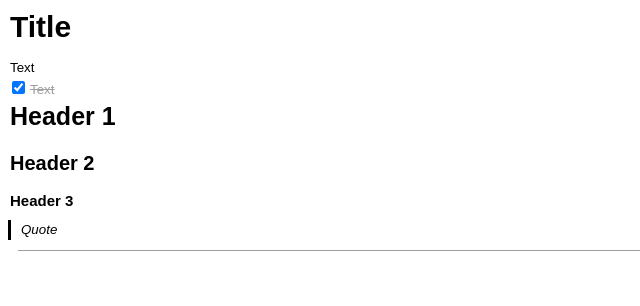
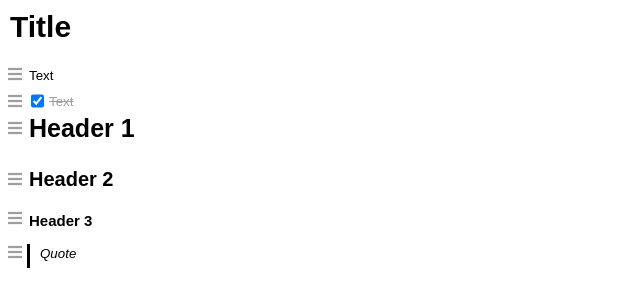
Before and after one commit to werlen-nevio/Note, a plain HTML site: page src/Note.html in a window 1280 px wide. Shown: the whole page, without its empty margins (0-640 px from the left). Drawn offline with nearby package versions, Linux system fonts and the light colour scheme.

Commit message:
Add sortable js

```diff
--- a/src/Note.html
+++ b/src/Note.html
@@ -1,11 +1,15 @@
+<!DOCTYPE html>
 <html>
 <head>
     <script src="https://code.jquery.com/jquery-3.6.0.min.js"></script>
+    <script src="https://cdnjs.cloudflare.com/ajax/libs/Sortable/1.14.0/Sortable.min.js"></script>
+    <link rel="stylesheet" href="https://cdnjs.cloudflare.com/ajax/libs/font-awesome/5.15.4/css/all.min.css" integrity="sha512-..." crossorigin="anonymous" />
     <link rel="stylesheet" href="css/note.css">
     <script src="js/note.js"></script>
 </head>
 <body>
     <div class="Title" data-text="Title"></div>
+    <div class="sortable-divs">
         <div class="Text" data-text="Text"></div>
         <div class="ToDo" data-Checked="true" data-Value="Text"></div>
         <div class="Header-1" data-text="Header 1"></div>
@@ -14,8 +18,20 @@
         <!--TODO: Table-->
         <!--TODO: List 1-3-->
         <div class="Quote" data-text="Quote"></div>
-        <div class="Divider"></div>
         <!--TODO: Link to Page-->
+    </div>
+
+    <script src="js/Loader.js"></script>
+    <script>
+        // jQuery verwenden, um SortableJS zu initialisieren
+        $(document).ready(function(){
+            // SortableJS initialisieren
+            new Sortable(document.querySelector('.sortable-divs'), {
+                animation: 150, // Animationsdauer beim Verschieben
+                ghostClass: 'sortable-ghost', // CSS-Klasse für das "Geister"-Element
+                handle: '.fa-bars' // Griff-Klasse
+            });
+        });
+    </script>
 </body>
-    <script src="js/Loader.js"></script>
 </html>
--- a/src/css/note.css
+++ b/src/css/note.css
@@ -77,7 +77,37 @@ textarea.Quote{
     font-style: italic;
 }
 
-.Divider{
-    margin: 10px;
-    border-bottom: 1px solid #9E9E9E;
+div.Text, div.ToDo, div.Quote, div.Header-1, div.Header-2, div.Header-3{
+    display: flex;
 }
+
+div.ToDo{
+    .handle{
+        padding-top: 3px;
+    }
+}
+
+div.Header-1{
+    .handle{
+        padding-top: 8px;
+    }
+}
+
+div.Header-2{
+    .handle{
+        padding-top: 5px;
+    }
+}
+
+.sortable-divs {
+    display: flex;
+    flex-direction: column;
+}
+
+/* Griff-Stil */
+.handle {
+    cursor: grab;
+    display: inline-block;
+    padding-right: 5px;
+    color: var(--text-disabled);
+}
--- a/src/js/Loader.js
+++ b/src/js/Loader.js
@@ -35,6 +35,7 @@ function LoadText() {
             adjustTextareaHeight(this)
         };
 
+        text.appendChild(createHandle());
         text.appendChild(TextTextArea);
     });
 }
@@ -56,6 +57,7 @@ function LoadToDo() {
         }
         toDoInput.value = todo.getAttribute('data-Value');
 
+        todo.appendChild(createHandle());
         todo.appendChild(toDoCheckbox);
         todo.appendChild(toDoInput);
     });
@@ -74,6 +76,7 @@ function LoadHeader_1() {
             adjustTextareaHeight(this)
         };
 
+        header1.appendChild(createHandle());
         header1.appendChild(Header1TextArea);
     });
 }
@@ -91,6 +94,7 @@ function LoadHeader_2() {
             adjustTextareaHeight(this)
         };
 
+        header2.appendChild(createHandle());
         header2.appendChild(Header2TextArea);
     });
 }
@@ -108,6 +112,7 @@ function LoadHeader_3() {
             adjustTextareaHeight(this)
         };
 
+        header3.appendChild(createHandle());
         header3.appendChild(Header3TextArea);
     });
 }
@@ -125,6 +130,14 @@ function LoadQuote() {
             adjustTextareaHeight(this)
         };
 
+        Quote.appendChild(createHandle());
         Quote.appendChild(QuoteTextArea);
     });
 }
+
+function createHandle() {
+    var handle = document.createElement('i');
+    handle.className = 'fas fa-bars handle';
+
+    return handle;
+}
```
Lines whose indentation alone changed are shown as unchanged.
